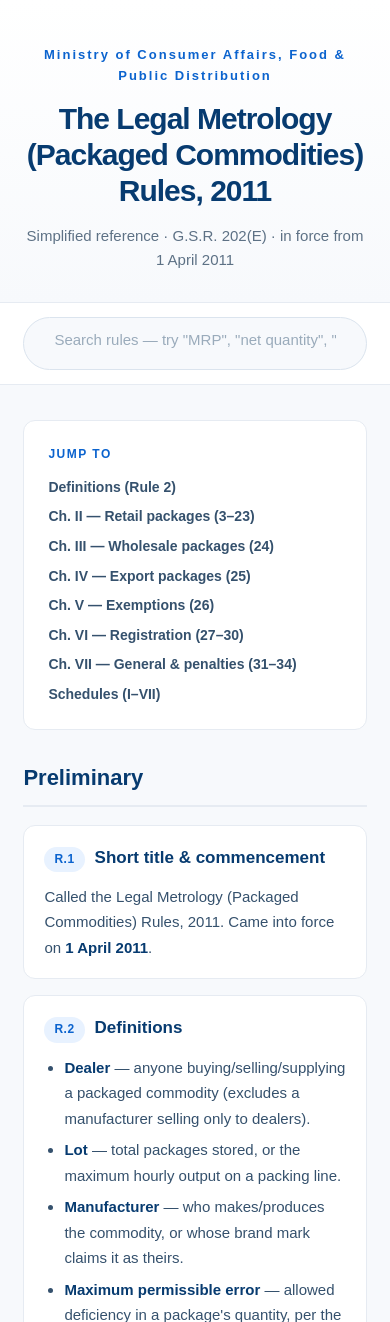
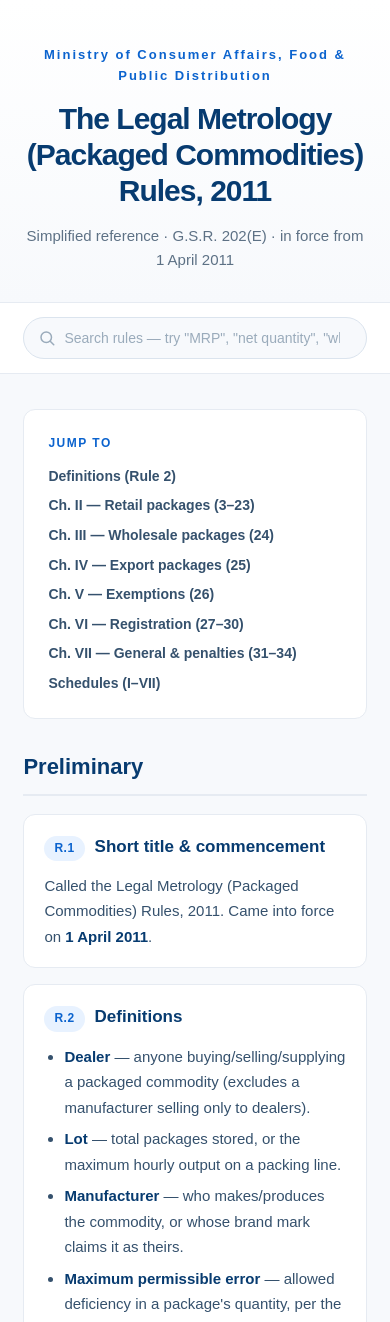
Before and after one commit to PrachiThakkar1010/SheCodes, a Python web app: template Parakh/Frontend/templates/rules.html in a window 390 px wide. Shown: the top 1322 px of the page. Run offline with Jinja, Linux system fonts and the light colour scheme; the template is opened without the code that fills it, so the values that code supplies are empty.

Commit message:
Modified width of elements

```diff
--- a/Parakh/Frontend/static/css/style.css
+++ b/Parakh/Frontend/static/css/style.css
@@ -1058,6 +1058,8 @@ main.login-main {
 
 
 /* For rules.html */
+
+
 .masthead {
     padding: 60px 8% 40px;
     text-align: center;
@@ -1239,7 +1241,19 @@ main.login-main {
 /* ---------- Content column wrapper ---------- */
 
 .rules-content {
+    grid-column: 2;
     min-width: 0; /* prevents grid blowout with long text/tables */
+}
+
+/* When searching, the sidebar is hidden — collapse its column so
+   rule cards use the full width instead of leaving it blank */
+
+.layout.searching {
+    grid-template-columns: 1fr;
+}
+
+.layout.searching .rules-content {
+    grid-column: 1 / -1;
 }
 
 /* ---------- Chapter headings ---------- */
@@ -1405,6 +1419,10 @@ footer {
         gap: 30px;
     }
 
+    .rules-content {
+        grid-column: 1;
+    }
+
     .toc {
         position: static;
     }
@@ -1424,12 +1442,20 @@ footer {
     }
 
     .searchbar {
-        flex-direction: column;
-        align-items: stretch;
-        gap: 8px;
+        padding: 0 14px;
+    }
+
+    .searchbar input {
+        padding: 12px 8px;
+        font-size: 14px;
+    }
+
+    .kbd-hint {
+        display: none;
     }
 
     .searchbar #resultCount {
-        text-align: right;
+        font-size: 12px;
+        padding-left: 8px;
     }
 }
--- a/Parakh/Frontend/templates/rules.html
+++ b/Parakh/Frontend/templates/rules.html
@@ -16,7 +16,12 @@
 
 <div class="searchbar-wrap">
   <div class="searchbar">
+    <svg class="search-icon" width="18" height="18" viewBox="0 0 24 24" fill="none" xmlns="http://www.w3.org/2000/svg">
+      <circle cx="11" cy="11" r="7" stroke="currentColor" stroke-width="2"/>
+      <path d="M21 21L16.65 16.65" stroke="currentColor" stroke-width="2" stroke-linecap="round"/>
+    </svg>
     <input type="text" id="searchInput" placeholder="Search rules — try &quot;MRP&quot;, &quot;net quantity&quot;, &quot;wholesale&quot;, &quot;penalty&quot;…" autocomplete="off">
+    <kbd class="kbd-hint">/</kbd>
     <span id="resultCount"></span>
   </div>
 </div>
@@ -325,6 +330,7 @@
   const noResults = document.getElementById('noResults');
   const resultCount = document.getElementById('resultCount');
   const toc = document.querySelector('.toc');
+  const layoutEl = document.querySelector('.layout');
   const headings = Array.from(document.querySelectorAll('.chapter-heading'));
 
   function clearHighlights(el){
@@ -360,8 +366,11 @@
     });
   }
 
+  const searchbarEl = document.querySelector('.searchbar');
+
   function runSearch(){
     const term = input.value.trim().toLowerCase();
+    searchbarEl.classList.toggle('has-value', term.length > 0);
     let visible = 0;
 
     rules.forEach(rule=>{
@@ -387,6 +396,7 @@
     });
 
     toc.style.display = term ? 'none' : '';
+    layoutEl.classList.toggle('searching', !!term);
     noResults.style.display = (visible === 0) ? 'block' : 'none';
     resultCount.textContent = term ? (visible + ' match' + (visible===1?'':'es')) : '';
   }
```
